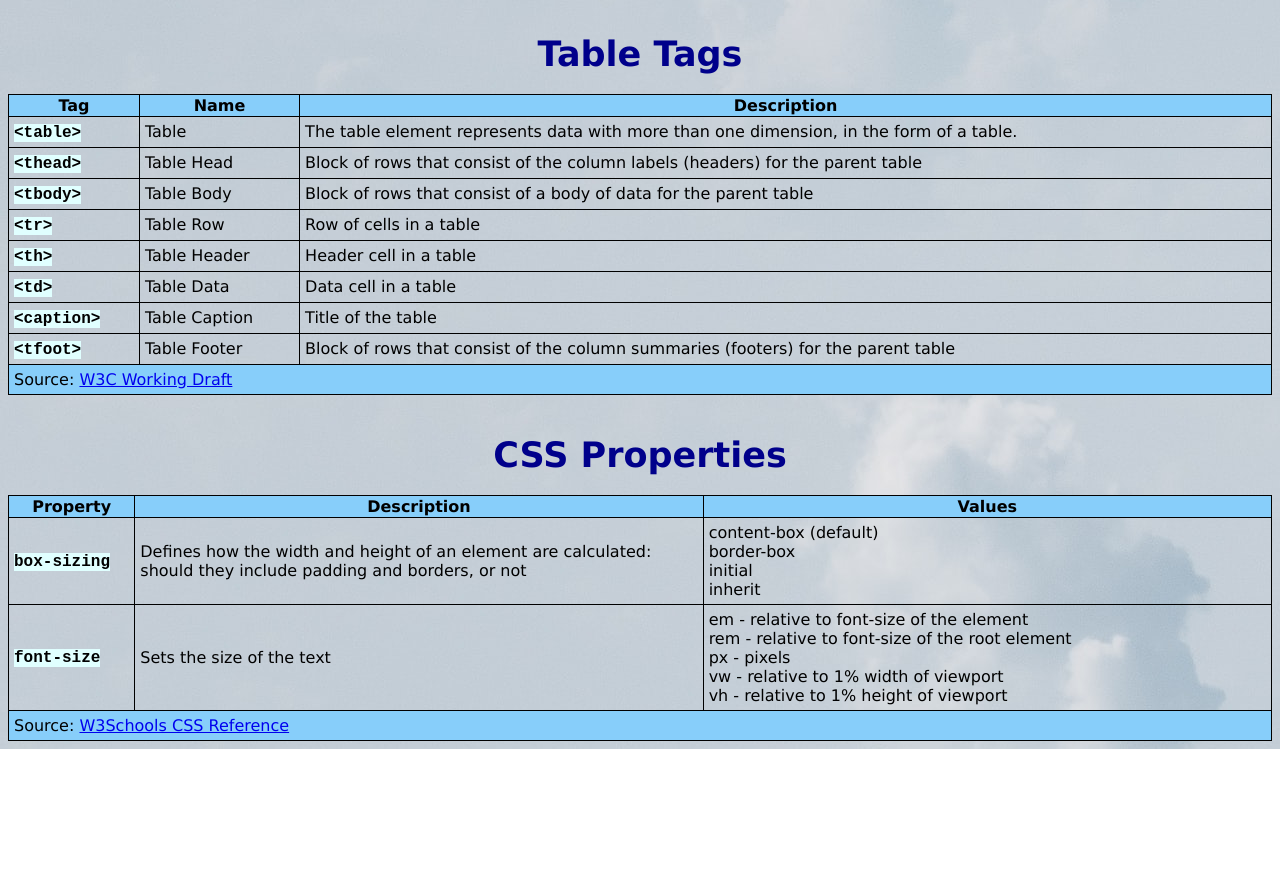
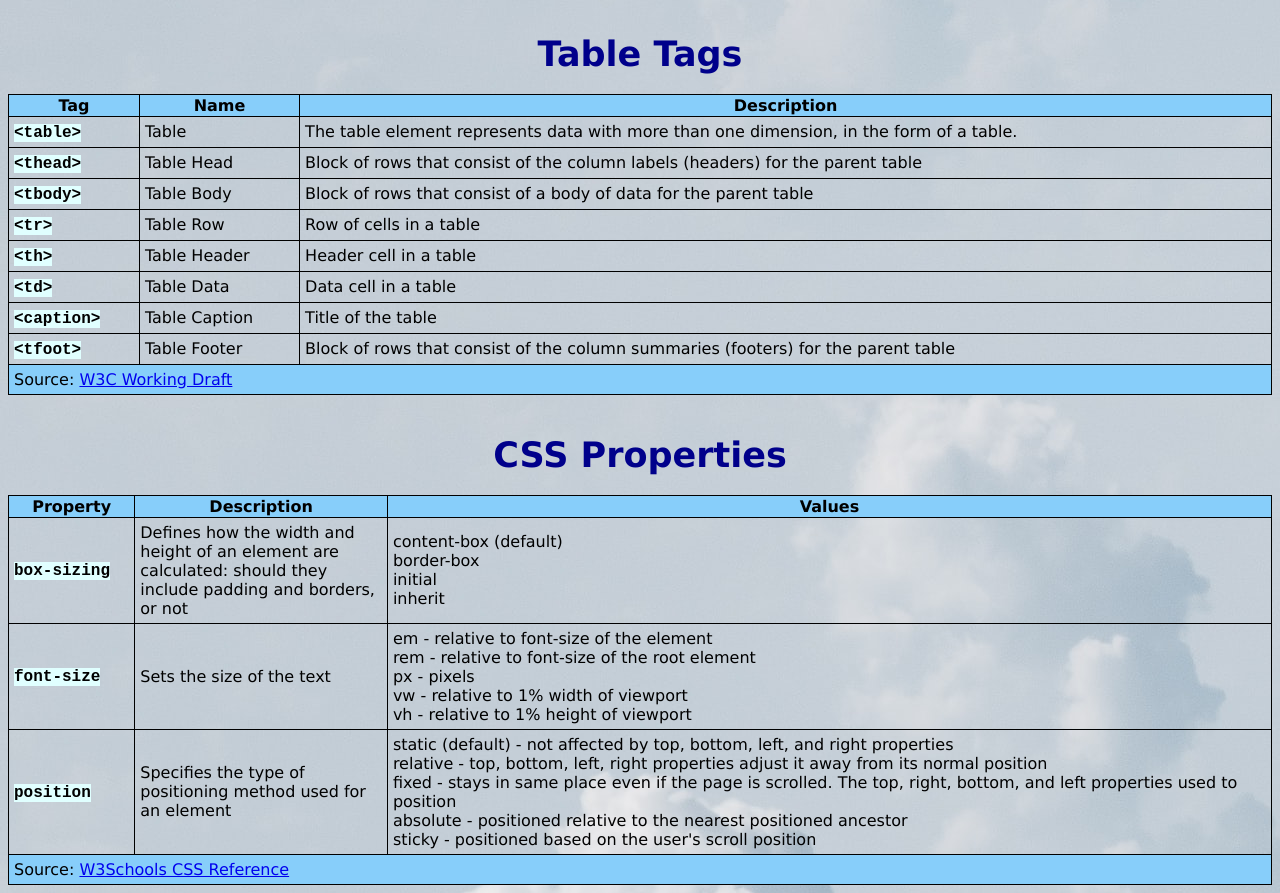
Before and after one commit to rickmays/cheatsheet, a plain HTML site: page index.html in a window 1280 px wide. Shown: the part 120-1013 px from the top of the page. Before the commit the page ends 869 px from the top, so only its background shows below. Drawn offline with Linux system fonts and the light colour scheme.

Commit message:
add to CSS Properties table

```diff
--- a/index.html
+++ b/index.html
@@ -89,6 +89,11 @@
                     <td>Sets the size of the text</td>
                     <td>em - relative to font-size of the element<br>rem - relative to font-size of the root element<br>px - pixels<br>vw - relative to 1% width of viewport<br>vh - relative to 1% height of viewport</td>
                 </tr>
+                <tr>
+                    <td><code>position</code></td>
+                    <td>Specifies the type of positioning method used for an element</td>
+                    <td>static (default) - not affected by top, bottom, left, and right properties<br>relative - top, bottom, left, right properties adjust it away from its normal position<br>fixed - stays in same place even if the page is scrolled. The top, right, bottom, and left properties used to position<br>absolute - positioned relative to the nearest positioned ancestor<br>sticky - positioned based on the user's scroll position</td>
+                </tr>
             </tbody>
             <tfoot>
                 <tr>
--- a/resources/styles/styles.css
+++ b/resources/styles/styles.css
@@ -56,11 +56,11 @@ tfoot td {
 }
 
 .second-col {
-    width: 45%;
+    width: 20%;
 }
 
 .third-col {
-    width: 45%;
+    width: 70%;
 }
 
 .footer {
```
